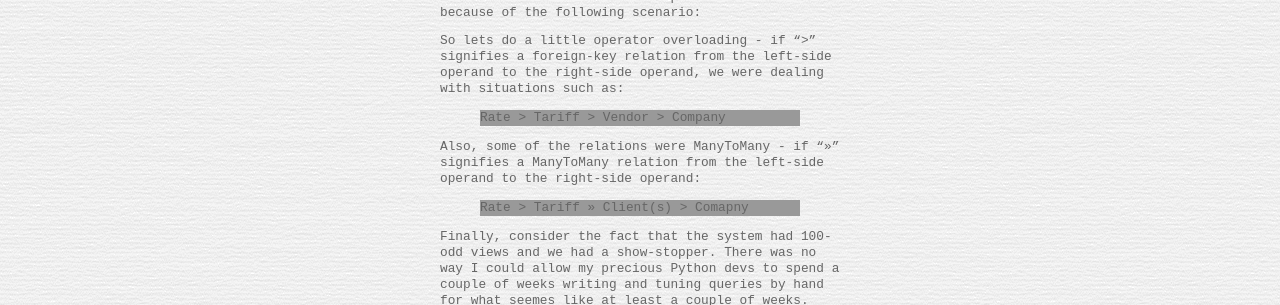
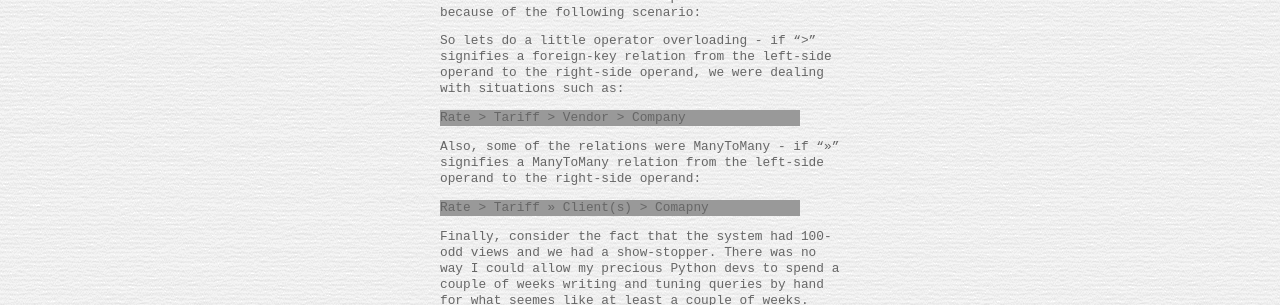
Before and after one commit to alixedi/old.alixedi.github.io, a Jekyll site: the page built from _posts/2014-06-05-introducing-django-sieve.md, in a window 1280 px wide. Shown: the part 539-844 px from the top of the page. Built offline with Jekyll 4.4.1, drawn with Linux system fonts in a browser that asks for light colours.

Commit message:
Fiddling with blockquotes still

```diff
--- a/css/main.css
+++ b/css/main.css
@@ -114,4 +114,6 @@ footer {
 
 blockquote {
   background-color: #999;
+  margin-left: 0px;
+  padding 5px 0px;
 }
```
